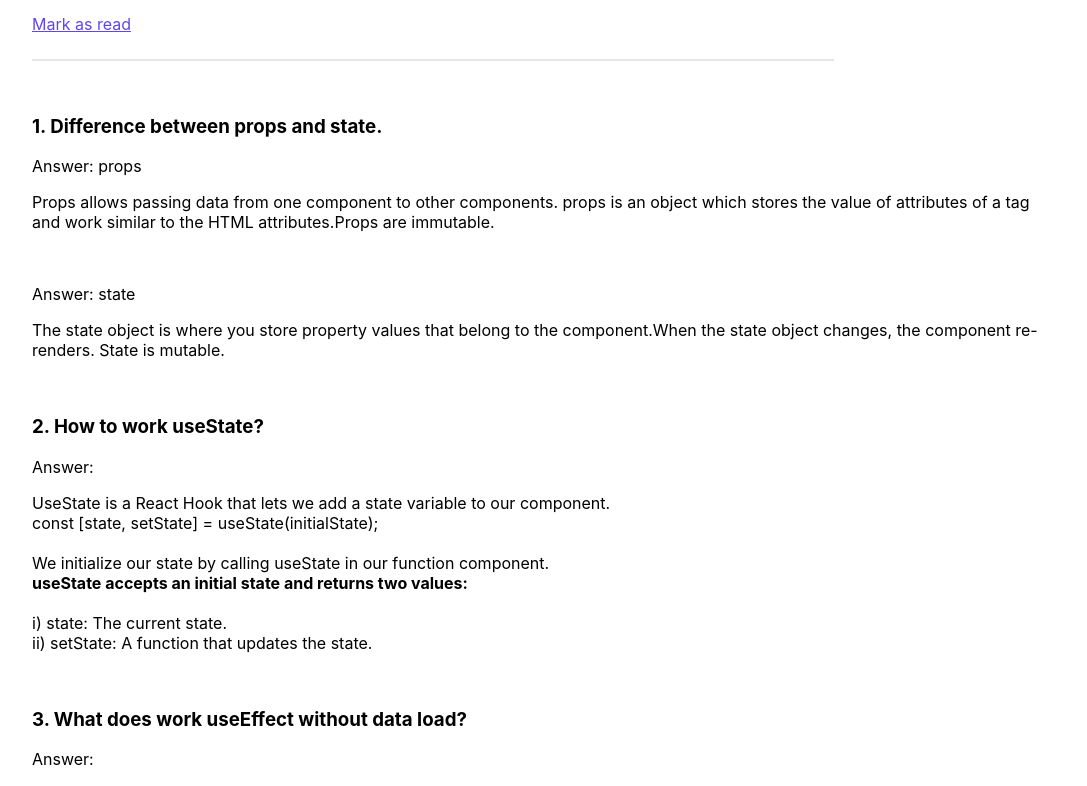
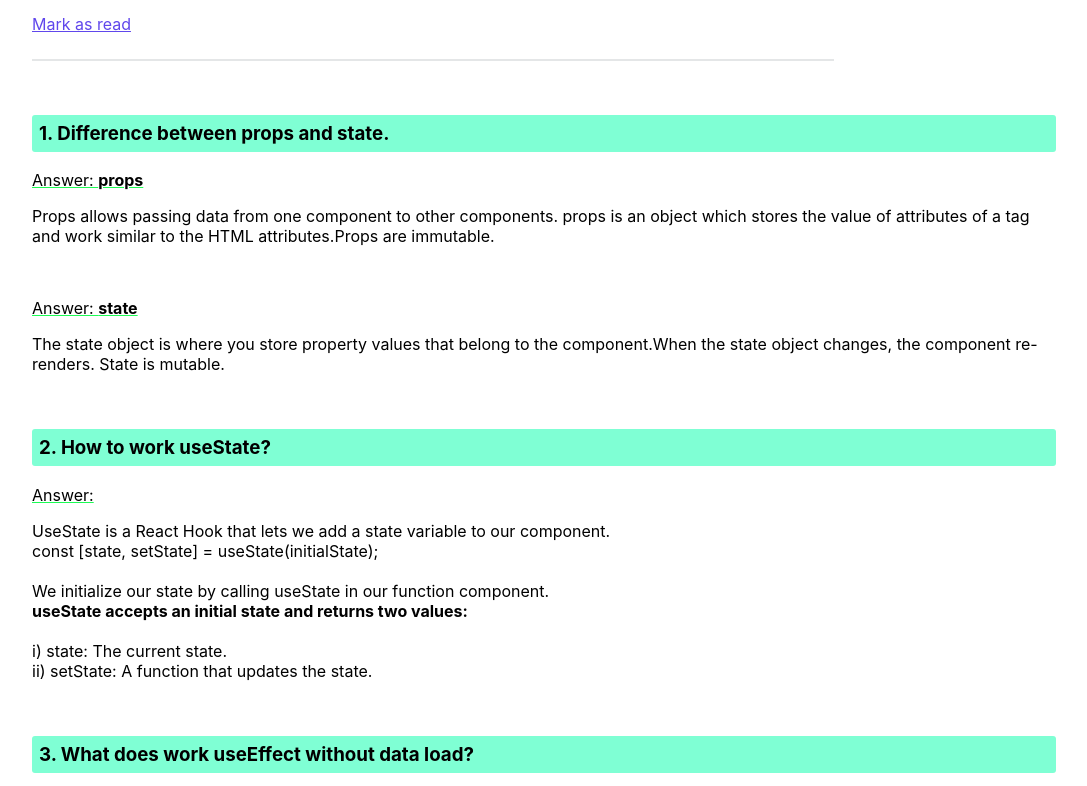
Before and after one commit to azaadd/knowledge-cafe, a React (Create React App) app: page / in a window 1280 px wide. Shown: the part 2746-3532 px from the top of the page, without its empty margins (96-1183 px from the left). Built offline with nearby package versions, Linux system fonts and the light colour scheme.

Commit message:
added question and answer page design

```diff
--- a/src/Components/Question/Question.css
+++ b/src/Components/Question/Question.css
@@ -0,0 +1,10 @@
+.question{
+    background-color: aquamarine;
+    padding: 7px;
+    border-radius: 3px;
+}
+.answer{
+    text-decoration: underline;
+    text-decoration-color: #1cfc54;
+
+}
--- a/src/Components/Question/Question.js
+++ b/src/Components/Question/Question.js
@@ -7,9 +7,9 @@ const Question = () => {
 
             <div className='question-wrap'>
                 <h3 className='question'>1. Difference between props and state.</h3>
-                <p className='answer'>Answer: props</p>
+                <p className='answer'>Answer: <strong>props</strong></p>
                 <p>Props allows passing data from one component to other components. props is an object which stores the value of attributes of a tag and work similar to the HTML attributes.Props are immutable.</p><br />
-                <p className='answer'>Answer: state</p>
+                <p className='answer'>Answer: <strong>state</strong></p>
                 <p>The state object is where you store property values that belong to the component.When the state object changes, the component re-renders. State is mutable.</p><br />
 
                 <h3 className='question'>2. How to work useState?</h3>
```
